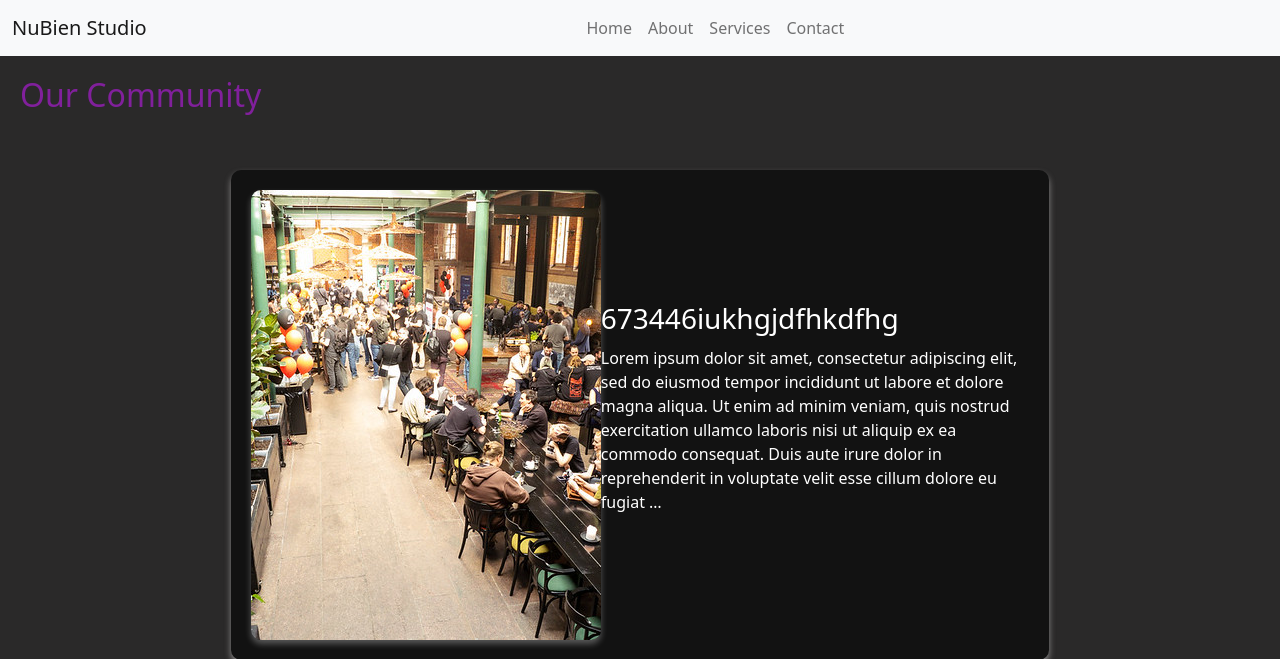
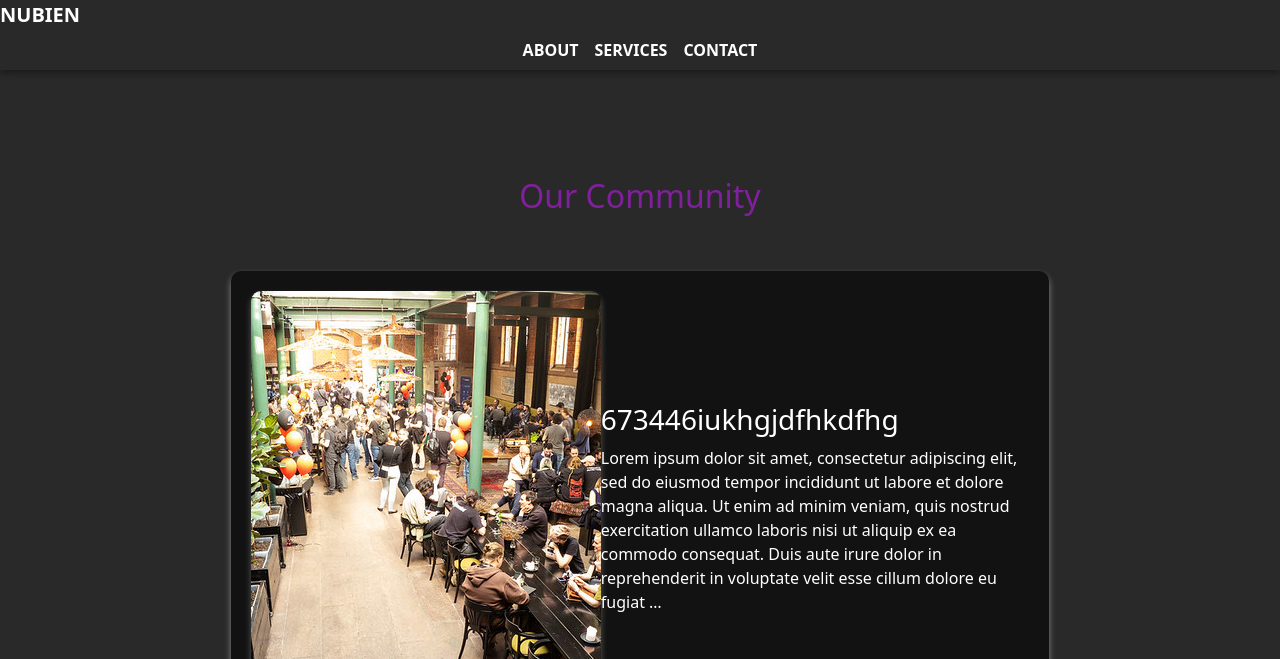
Before and after one commit to Jaredslocker21/brittassite, a Django app: page /about/ in a window 1280 px wide. Shown: the top 659 px of the page. Run offline with Django 3.2, Linux system fonts and the light colour scheme; data comes from the database, SQL or seed files in the repository; data that the repository does not hold is empty.

Commit message:
great adding nav bar don2

```diff
--- a/nubien_blog/templates/about.html
+++ b/nubien_blog/templates/about.html
@@ -8,6 +8,7 @@
     <title>About - NuBien</title>
     <link href="https://cdn.jsdelivr.net/npm/bootstrap@5.0.1/dist/css/bootstrap.min.css" rel="stylesheet">
     <link rel="stylesheet" href="{% static 'css/about.css' %}">
+    <link rel="stylesheet" href="{% static 'css/nav.css' %}">
     <script src="{% static 'js/pagination.js' %}"></script>
 </head>
 <body>
--- a/nubien_blog/templates/nav.html
+++ b/nubien_blog/templates/nav.html
@@ -1,16 +1,19 @@
-<nav class="navbar navbar-expand-lg navbar-light bg-light">
-    <div class="container-fluid">
-        <a class="navbar-brand" href="{% url 'home' %}">NuBien Studio</a>
-        <button class="navbar-toggler" type="button" data-bs-toggle="collapse" data-bs-target="#navbarNav" aria-controls="navbarNav" aria-expanded="false" aria-label="Toggle navigation">
-            <span class="navbar-toggler-icon"></span>
-        </button>
-        <div class="collapse navbar-collapse" id="navbarNav">
-            <ul class="navbar-nav mx-auto">
-                <li class="nav-item"><a class="nav-link" href="{% url 'home' %}">Home</a></li>
-                <li class="nav-item"><a class="nav-link" href="{% url 'about' %}">About</a></li>
-                <li class="nav-item"><a class="nav-link" href="{% url 'services' %}">Services</a></li>
-                <li class="nav-item"><a class="nav-link" href="{% url 'contact' %}">Contact</a></li>
-            </ul>
-        </div>
+<nav class="navbar-custom navbar-expand-lg navbar-light bg-light">
+    <a class="navbar-brand" href="/">NuBien</a>
+    <button class="navbar-toggler" type="button" data-bs-toggle="collapse" data-bs-target="#navbarNav" aria-controls="navbarNav" aria-expanded="false" aria-label="Toggle navigation">
+        <span class="navbar-toggler-icon"></span>
+    </button>
+    <div class="collapse navbar-collapse" id="navbarNav">
+        <ul class="navbar-nav mx-auto"> <!-- Center nav items -->
+            <li class="nav-item">
+                <a class="nav-link" href="{% url 'about' %}">About</a>
+            </li>
+            <li class="nav-item">
+                <a class="nav-link" href="{% url 'services' %}">Services</a>
+            </li>
+            <li class="nav-item">
+                <a class="nav-link" href="{% url 'contact' %}">Contact</a>
+            </li>
+        </ul>
     </div>
 </nav>
--- a/nubien_blog/templates/services.html
+++ b/nubien_blog/templates/services.html
@@ -8,6 +8,7 @@
     <title>Services - NuBien</title>
     <link href="https://cdn.jsdelivr.net/npm/bootstrap@5.0.1/dist/css/bootstrap.min.css" rel="stylesheet">
     <link rel="stylesheet" href="{% static 'css/services.css' %}">
+    <link rel="stylesheet" href="{% static 'css/nav.css' %}">
     <script src="{% static 'js/pagination.js' %}"></script>
 
 </head>
--- a/static/css/about.css
+++ b/static/css/about.css
@@ -6,7 +6,10 @@
 }
 
 h2 {
+    margin-top: auto;
+    padding-top: 7%;
     color: #81209c;
+    text-align: center;
 }
 
 body {
--- /dev/null
+++ b/static/css/nav.css
@@ -0,0 +1,64 @@
+/* Custom Navbar Styles */
+.navbar-custom {
+    background: transparent !important; /* Slightly stronger transparency */
+    color: white !important; /* Ensure text color is white */
+    box-shadow: 0 4px 6px rgba(0, 0, 0, 0.3); /* Optional shadow */
+}
+
+/* Navbar Links Styling */
+.navbar-custom .navbar-brand,
+.navbar-custom .nav-link {
+    color: white !important; /* White text for links and brand */
+    text-transform: uppercase; /* Optional: Make text uppercase */
+    font-weight: bold;
+}
+
+/* Hover effect */
+.navbar-custom .nav-link:hover {
+    color: #a62dbb !important; /* Change color on hover */
+    text-decoration: none; /* Remove underline on hover */
+    border-bottom: 2px solid #a62dbb; /* Optional underline effect */
+}
+
+/* Navbar Toggler Button */
+.navbar-custom .navbar-toggler {
+    border: none;
+    color: white; /* Toggler icon color */
+}
+
+/* Navbar Collapse */
+.navbar-custom .navbar-collapse {
+    justify-content: center; /* Center align the links in the navbar */
+}
+
+/* Dropdown Menu */
+.navbar-custom .dropdown-menu {
+    background-color: rgba(42, 41, 41, 0.95); /* Transparent dropdown */
+    border: none;
+}
+
+.navbar-custom .dropdown-item {
+    color: white;
+}
+
+.navbar-custom .dropdown-item:hover {
+    background-color: #a62dbb;
+    color: white;
+}
+
+/* Mobile Navbar Button */
+.navbar-custom .navbar-toggler-icon {
+    background-color: white; /* White icon color */
+}
+
+/* Additional Mobile Adjustments */
+@media (max-width: 768px) {
+    .navbar-custom .navbar-nav {
+        flex-direction: column; /* Stack navbar items vertically on mobile */
+        text-align: center; /* Center align items */
+    }
+
+    .navbar-custom .nav-item {
+        margin: 10px 0; /* Space out nav items */
+    }
+}
--- a/static/css/services.css
+++ b/static/css/services.css
@@ -6,7 +6,10 @@
 }
 
 h2 {
+    margin-top: auto;
+    padding-top: 7%;
     color: #81209c;
+    text-align: center;
 }
 
 body {
```
